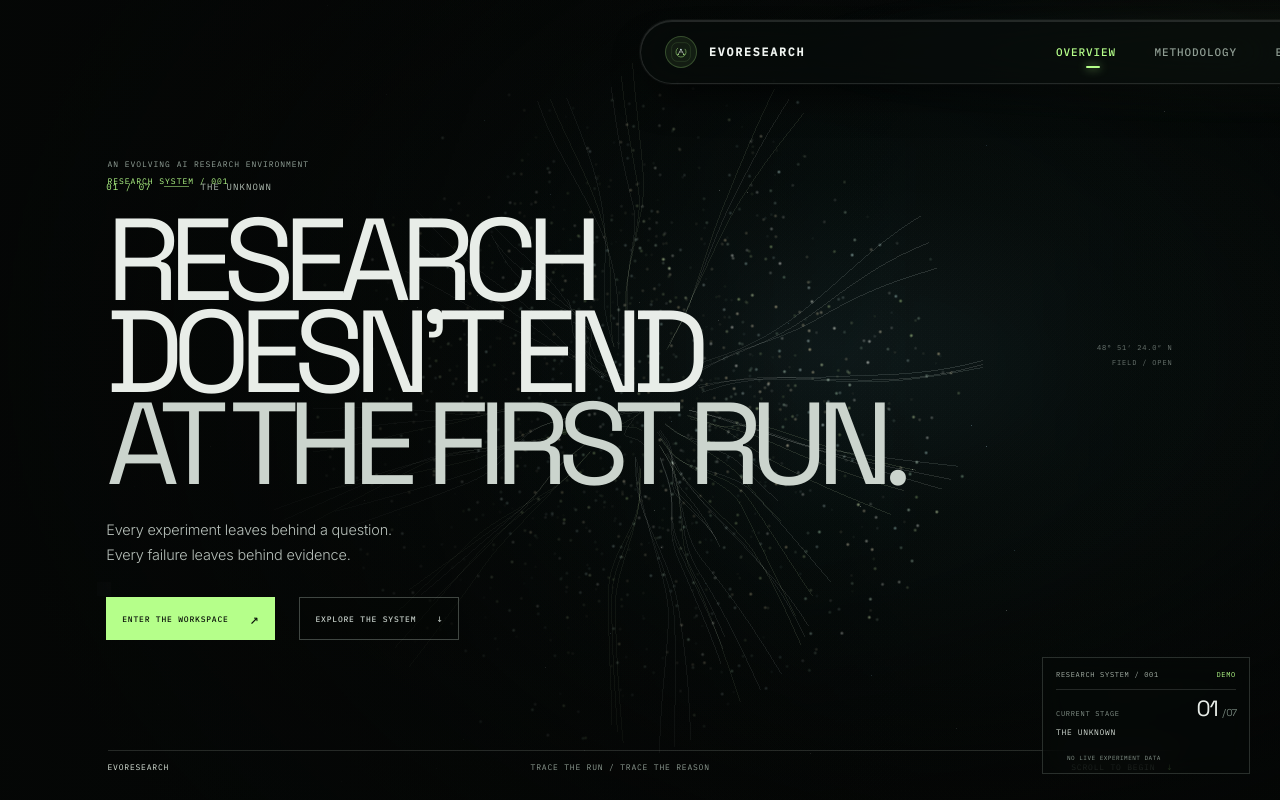
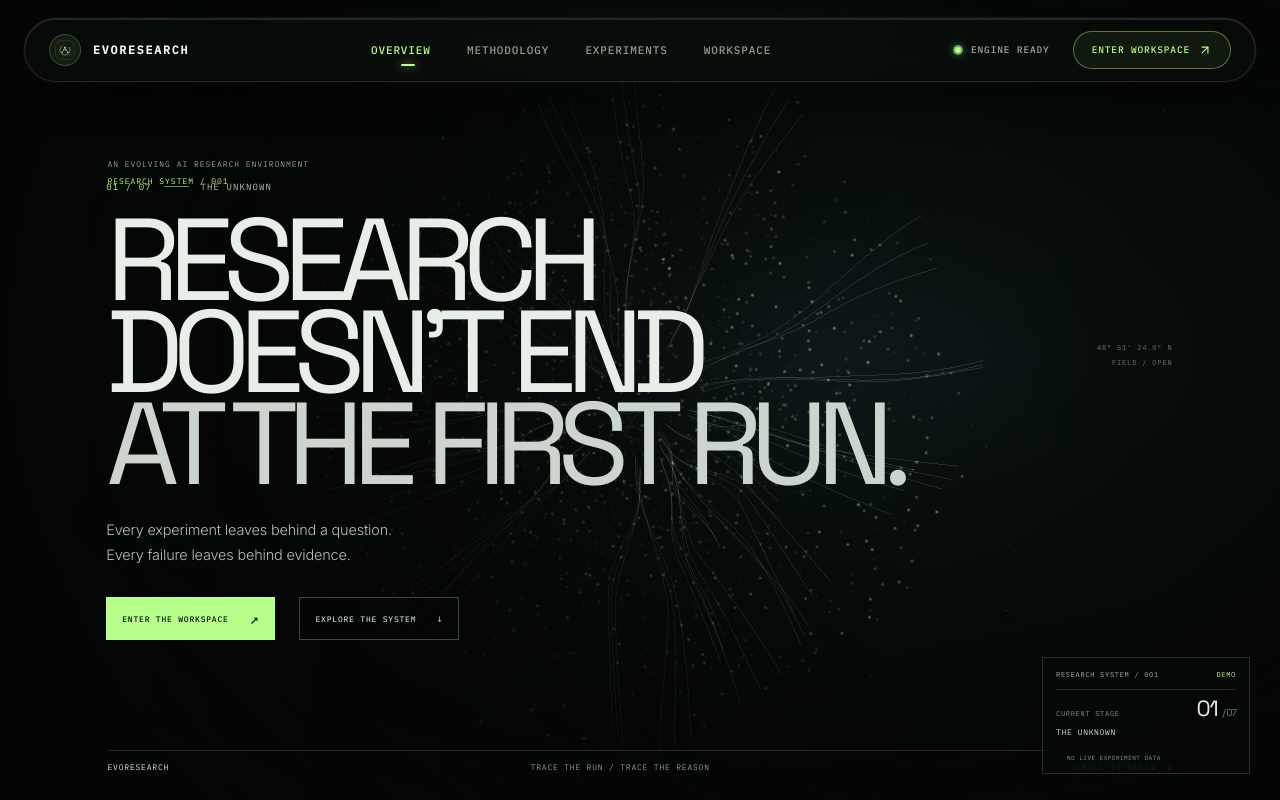
Before and after one commit to harshhh11/evoresearch, a Next.js app: page / in a window 1280 px wide. Shown: the top 800 px of the page. Built offline with nearby package versions, Linux system fonts and the light colour scheme.

Commit message:
fix(navbar): resolve horizontal alignment, remove transform collisions, and enforce centered flex row with margin-inline auto

```diff
--- a/app/globals.css
+++ b/app/globals.css
@@ -42,49 +42,54 @@ button { color: inherit; }
 .webgl-fallback .eyebrow { color: var(--green); }
 
 /* ==========================================================================
-   FLOATING PILL NAVBAR & GLASSMORPHISM AURA
+   FLOATING PILL NAVBAR
    ========================================================================== */
-.nav-wrapper {
+.nav-container {
   position: fixed;
+  top: 18px;
+  left: 0;
+  right: 0;
+  width: 100%;
   z-index: 50;
-  top: 20px;
-  left: 50%;
-  transform: translateX(-50%);
-  width: min(1300px, calc(100% - 40px));
-  display: flex;
-  flex-direction: column;
-  align-items: center;
   pointer-events: none;
+  box-sizing: border-box;
+}
+
+.nav-pill-wrapper {
+  position: relative;
+  width: calc(100% - 48px);
+  max-width: 1500px;
+  margin-inline: auto;
+  box-sizing: border-box;
 }
 
 /* Subtle, blurred green particle glow behind the pill */
 .nav-glow-aura {
   position: absolute;
-  top: -2px;
-  left: 10%;
-  right: 10%;
-  height: 68px;
+  inset: 0;
   border-radius: 9999px;
-  background: radial-gradient(ellipse at 50% 50%, rgba(181, 255, 138, 0.22) 0%, rgba(167, 233, 232, 0.08) 45%, transparent 72%);
-  filter: blur(28px);
-  opacity: 0.75;
+  background: radial-gradient(ellipse at 50% 50%, rgba(181, 255, 138, 0.18) 0%, rgba(167, 233, 232, 0.05) 50%, transparent 72%);
+  filter: blur(24px);
+  opacity: 0.65;
   pointer-events: none;
-  transition: opacity 300ms ease;
+  z-index: -1;
 }
 
-/* Rounded floating pill navbar */
+/* Single flex row with space-between */
 .floating-nav {
   position: relative;
   width: 100%;
+  box-sizing: border-box;
   min-height: 64px;
   height: 64px;
-  display: grid;
-  grid-template-columns: 1fr auto 1fr;
+  display: flex;
+  flex-direction: row;
   align-items: center;
-  padding: 0 24px 0 24px;
+  justify-content: space-between;
+  padding: 0 24px;
   border: 1px solid rgba(255, 255, 255, 0.12);
   border-radius: 9999px;
-  background: rgba(8, 12, 10, 0.72);
+  background: rgba(8, 12, 10, 0.75);
   backdrop-filter: blur(24px) saturate(140%);
   -webkit-backdrop-filter: blur(24px) saturate(140%);
   box-shadow: 0 20px 40px -15px rgba(0, 0, 0, 0.8), 0 0 1px 1px rgba(255, 255, 255, 0.05), inset 0 1px 0 0 rgba(255, 255, 255, 0.12);
@@ -97,15 +102,16 @@ button { color: inherit; }
   box-shadow: 0 24px 44px -14px rgba(0, 0, 0, 0.85), 0 0 24px rgba(181, 255, 138, 0.08), inset 0 1px 0 0 rgba(255, 255, 255, 0.16);
 }
 
-/* Left: Logo icon & wordmark */
+/* Left: Logo icon & wordmark (flex-shrink: 0) */
 .nav-brand {
-  display: inline-flex;
+  display: flex;
   align-items: center;
   gap: 12px;
-  width: max-content;
+  flex-shrink: 0;
   color: #f0f5f1;
   text-decoration: none;
   transition: color 180ms ease, opacity 180ms ease;
+  user-select: none;
 }
 
 .nav-brand-icon {
@@ -144,12 +150,15 @@ button { color: inherit; }
   color: var(--green);
 }
 
-/* Center: Navigation Links */
+/* Center: Navigation Links (flex: 1 1 auto, min-width: 0, responsive shrinking gaps) */
 .nav-links {
   display: flex;
   align-items: center;
   justify-content: center;
-  gap: clamp(18px, 2.4vw, 36px);
+  gap: clamp(12px, 2.2vw, 32px);
+  flex: 1 1 auto;
+  min-width: 0;
+  padding: 0 16px;
 }
 
 .nav-links a {
@@ -188,12 +197,13 @@ button { color: inherit; }
   box-shadow: 0 0 10px rgba(181, 255, 138, 0.85);
 }
 
-/* Right: Actions */
+/* Right: Actions (flex-shrink: 0) */
 .nav-actions {
   display: flex;
   align-items: center;
   justify-content: flex-end;
-  gap: clamp(14px, 1.8vw, 24px);
+  gap: clamp(12px, 1.8vw, 24px);
+  flex-shrink: 0;
 }
 
 /* Status Indicator */
@@ -490,10 +500,10 @@ main { position: relative; z-index: 2; }
 .footer-note { color: #77847b; font: 400 6px/1.4 var(--mono); letter-spacing: 0.07em; text-align: right; }
 
 @media (max-width: 1100px) {
-  .nav-wrapper { width: calc(100% - 32px); }
-  .floating-nav { padding: 0 18px 0 20px; }
-  .nav-links { gap: clamp(14px, 1.8vw, 24px); }
-  .system-indicator { font-size: 8.5px; }
+  .nav-pill-wrapper { width: calc(100% - 36px); }
+  .floating-nav { padding: 0 18px; }
+  .nav-links { gap: clamp(10px, 1.8vw, 22px); padding: 0 10px; }
+  .system-indicator-text { font-size: 8.5px; }
   .scene-stage { padding-right: 7vw; padding-left: 7vw; }
   .hero-identity { left: 7vw; }
   .hero-bottomline { right: 7vw; left: 7vw; }
@@ -504,8 +514,9 @@ main { position: relative; z-index: 2; }
 }
 
 @media (max-width: 820px) {
+  .nav-container { top: 14px; }
+  .nav-pill-wrapper { width: calc(100% - 28px); }
   .floating-nav {
-    grid-template-columns: 1fr auto;
     min-height: 56px;
     height: 56px;
     padding: 0 14px 0 16px;
@@ -531,8 +542,8 @@ main { position: relative; z-index: 2; }
 
 @media (max-width: 720px) {
   html { scroll-padding-top: 75px; }
-  .nav-wrapper { top: 12px; width: calc(100% - 20px); }
-  .nav-glow-aura { height: 58px; }
+  .nav-container { top: 12px; }
+  .nav-pill-wrapper { width: calc(100% - 20px); }
   .floating-nav { min-height: 52px; height: 52px; padding: 0 12px 0 14px; }
   .nav-brand { gap: 8px; }
   .nav-brand-text { font-size: 9.5px; }
--- a/components/navigation/FloatingNavigation.tsx
+++ b/components/navigation/FloatingNavigation.tsx
@@ -29,27 +29,28 @@ export function FloatingNavigation({ activeStage }: FloatingNavigationProps) {
   };
 
   return (
-    <motion.header
-      className="nav-wrapper"
-      initial={{ opacity: 0, y: -16 }}
-      animate={{ opacity: 1, y: 0 }}
-      transition={{ duration: 0.65, ease: [0.22, 1, 0.36, 1], delay: 0.1 }}
-    >
+    <header className="nav-container">
+      <div className="nav-pill-wrapper">
         {/* Subtle blurred green particle glow aura behind the navbar */}
         <div className="nav-glow-aura" aria-hidden="true" />
 
-      {/* Main glassmorphism floating pill navbar */}
-      <div className="floating-nav">
-        {/* Left: EvoResearch logo icon and wordmark */}
-        <a className="nav-brand" href="#overview" aria-label="EvoResearch home" onClick={() => setMobileOpen(false)}>
+        {/* Main single flex-row glassmorphism floating pill navbar */}
+        <nav className="floating-nav" aria-label="Main navigation">
+          {/* Group 1: Left Brand (flex-shrink: 0) */}
+          <a
+            className="nav-brand"
+            href="#overview"
+            aria-label="EvoResearch home"
+            onClick={() => setMobileOpen(false)}
+          >
             <div className="nav-brand-icon" aria-hidden="true">
               <Image src="/evo-mark.svg" alt="" width={22} height={22} priority />
             </div>
             <span className="nav-brand-text">EVORESEARCH</span>
           </a>
 
-        {/* Center: Overview, Methodology, Experiments, Workspace */}
-        <nav className="nav-links" aria-label="Main navigation">
+          {/* Group 2: Center Navigation Links (flex: 1 1 auto, min-width: 0, responsive shrinking gaps) */}
+          <div className="nav-links">
             {links.map((link) => {
               const active = isLinkActive(link.scene);
               return (
@@ -70,9 +71,9 @@ export function FloatingNavigation({ activeStage }: FloatingNavigationProps) {
                 </a>
               );
             })}
-        </nav>
+          </div>
 
-        {/* Right: Engine Ready status indicator and outlined Enter Workspace pill */}
+          {/* Group 3: Right Actions (flex-shrink: 0) */}
           <div className="nav-actions">
             <div className="system-indicator">
               <span className="indicator-dot-wrap" aria-hidden="true">
@@ -98,9 +99,9 @@ export function FloatingNavigation({ activeStage }: FloatingNavigationProps) {
               {mobileOpen ? <X className="w-4 h-4" /> : <Menu className="w-4 h-4" />}
             </button>
           </div>
-      </div>
+        </nav>
 
-      {/* Mobile navigation panel */}
+        {/* Mobile dropdown panel */}
         <AnimatePresence>
           {mobileOpen && (
             <motion.div
@@ -147,7 +148,8 @@ export function FloatingNavigation({ activeStage }: FloatingNavigationProps) {
             </motion.div>
           )}
         </AnimatePresence>
-    </motion.header>
+      </div>
+    </header>
   );
 }
 
```
Lines whose indentation alone changed are shown as unchanged.
